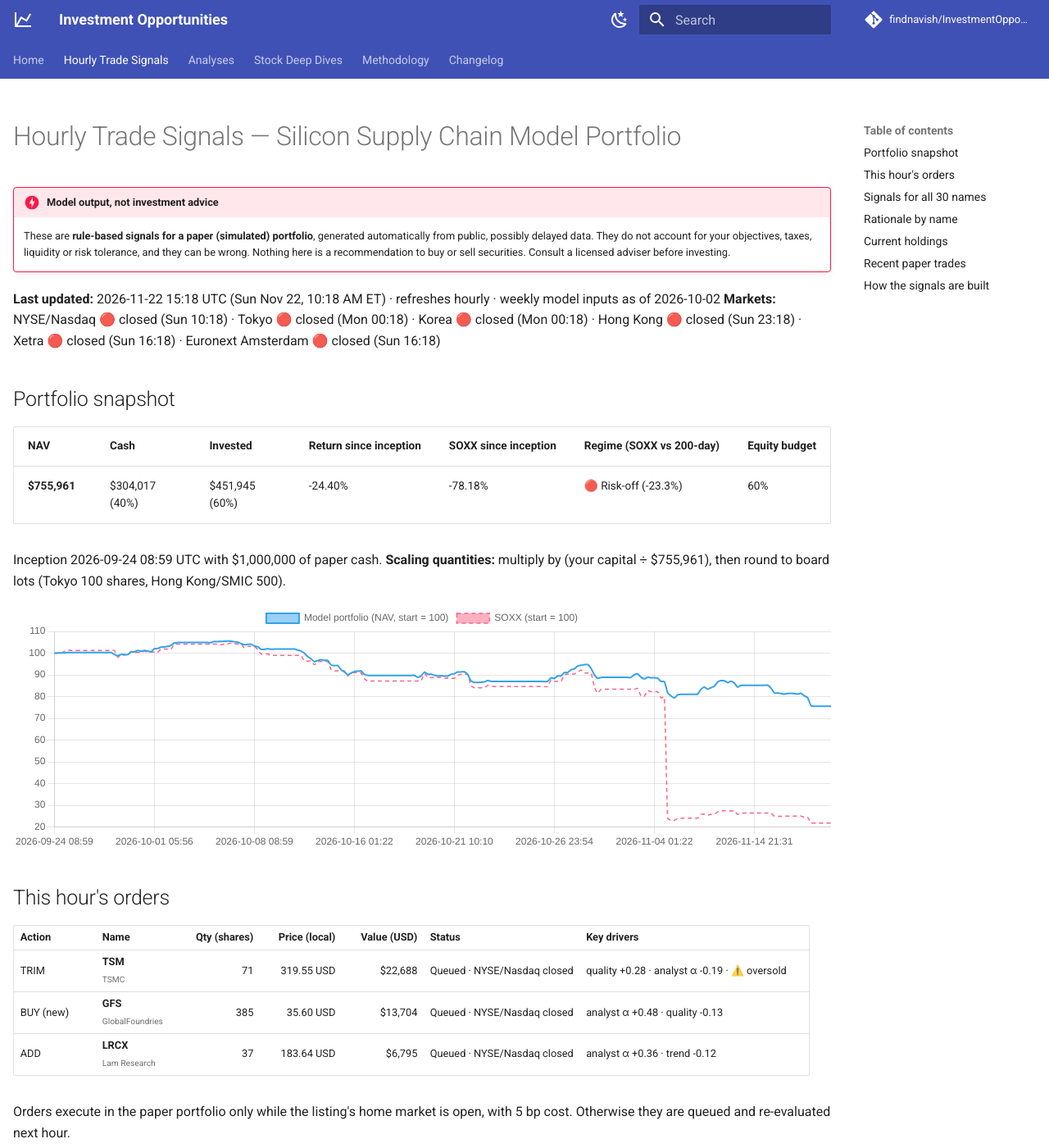
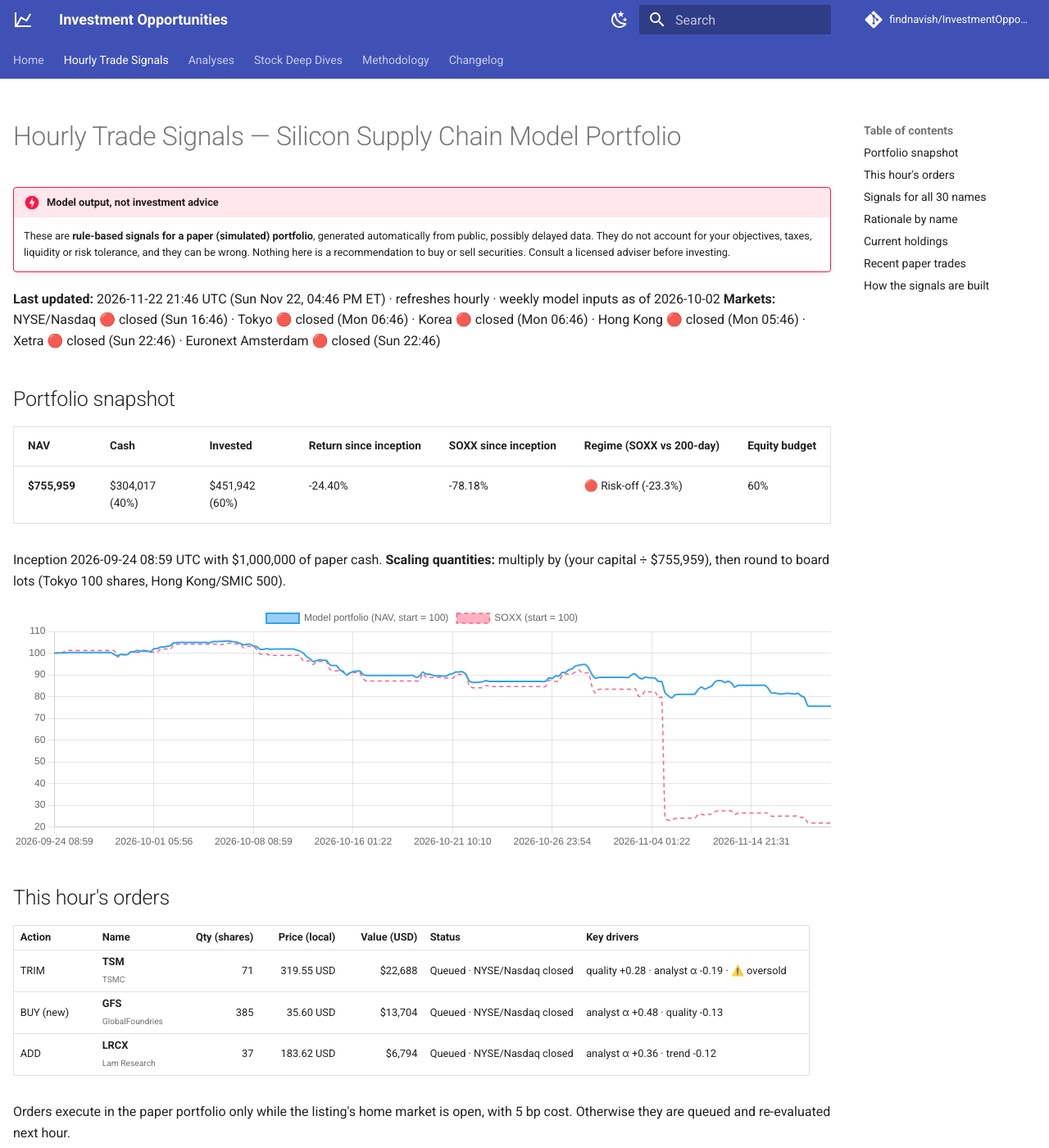
Before and after one commit to findnavish/InvestmentOpportunities, an MkDocs documentation site: the page built from docs/trade-signals/index.md, in a window 1280 px wide and 1400 px high. Shown: the whole window at 82% size. Built offline with MkDocs 1.6.1 and Material for MkDocs 9.7.7, drawn with Linux system fonts in a browser that asks for light colours; comment, search, counter and statistics services are not loaded; some of the changed text lies outside the part shown.

Commit message:
Signals update 2026-11-22 21:46 UTC

```diff
--- a/docs/trade-signals/index.md
+++ b/docs/trade-signals/index.md
@@ -8,16 +8,16 @@ hide:
 !!! danger "Model output, not investment advice"
     These are **rule-based signals for a paper (simulated) portfolio**, generated automatically from public, possibly delayed data. They do not account for your objectives, taxes, liquidity or risk tolerance, and they can be wrong. Nothing here is a recommendation to buy or sell securities. Consult a licensed adviser before investing.
 
-**Last updated:** 2026-11-22 15:18 UTC (Sun Nov 22, 10:18 AM ET) · refreshes hourly · weekly model inputs as of 2026-10-02
-**Markets:** NYSE/Nasdaq 🔴 closed (Sun 10:18) · Tokyo 🔴 closed (Mon 00:18) · Korea 🔴 closed (Mon 00:18) · Hong Kong 🔴 closed (Sun 23:18) · Xetra 🔴 closed (Sun 16:18) · Euronext Amsterdam 🔴 closed (Sun 16:18)
+**Last updated:** 2026-11-22 21:46 UTC (Sun Nov 22, 04:46 PM ET) · refreshes hourly · weekly model inputs as of 2026-10-02
+**Markets:** NYSE/Nasdaq 🔴 closed (Sun 16:46) · Tokyo 🔴 closed (Mon 06:46) · Korea 🔴 closed (Mon 06:46) · Hong Kong 🔴 closed (Mon 05:46) · Xetra 🔴 closed (Sun 22:46) · Euronext Amsterdam 🔴 closed (Sun 22:46)
 
 ## Portfolio snapshot
 
 | NAV | Cash | Invested | Return since inception | SOXX since inception | Regime (SOXX vs 200-day) | Equity budget |
 |---|---|---|---|---|---|---|
-| **$755,961** | $304,017 (40%) | $451,945 (60%) | -24.40% | -78.18% | 🔴 Risk-off (-23.3%) | 60% |
+| **$755,959** | $304,017 (40%) | $451,942 (60%) | -24.40% | -78.18% | 🔴 Risk-off (-23.3%) | 60% |
 
-Inception 2026-09-24 08:59 UTC with $1,000,000 of paper cash. **Scaling quantities:** multiply by (your capital ÷ $755,961), then round to board lots (Tokyo 100 shares, Hong Kong/SMIC 500).
+Inception 2026-09-24 08:59 UTC with $1,000,000 of paper cash. **Scaling quantities:** multiply by (your capital ÷ $755,959), then round to board lots (Tokyo 100 shares, Hong Kong/SMIC 500).
 
 <canvas id="navChart" height="90"></canvas>
 
@@ -29,7 +29,7 @@ Inception 2026-09-24 08:59 UTC with $1,000,000 of paper cash. **Scaling quantiti
 |---|---|--:|--:|--:|---|---|
 | TRIM | **TSM**<br><small>TSMC</small> | 71 | 319.55 USD | $22,688 | Queued · NYSE/Nasdaq closed | quality +0.28 · analyst α -0.19 · ⚠️ oversold |
 | BUY (new) | **GFS**<br><small>GlobalFoundries</small> | 385 | 35.60 USD | $13,704 | Queued · NYSE/Nasdaq closed | analyst α +0.48 · quality -0.13 |
-| ADD | **LRCX**<br><small>Lam Research</small> | 37 | 183.64 USD | $6,795 | Queued · NYSE/Nasdaq closed | analyst α +0.36 · trend -0.12 |
+| ADD | **LRCX**<br><small>Lam Research</small> | 37 | 183.62 USD | $6,794 | Queued · NYSE/Nasdaq closed | analyst α +0.36 · trend -0.12 |
 
 </div>
 
@@ -48,7 +48,7 @@ Sorted by score. **Weight** = current → target share of NAV. **Key drivers** =
 | 🟢🟢 Strong Buy | +1.18 | **INTC**<br><small>Intel</small> | 51.37 USD | +127% | +11.2% | +159% | -41% | 28 | -0.62 | 4.0% → 3.9% | – | analyst α +0.66 · momentum +0.30 · ⚠️ oversold, rich valuation, high σ(e) |
 | 🟢🟢 Strong Buy | +1.16 | **SK hynix**<br><small>000660.KS</small> | 1,101,000 KRW | – | +0.0% | +107% | -28% | 37 | +0.62 | 4.4% → 4.1% | – | quality +0.33 · momentum +0.20 · ⚠️ cycle-peak P/E, high σ(e) |
 | 🟢🟢 Strong Buy | +1.12 | **AMAT**<br><small>Applied Materials</small> | 302.15 USD | +111% | +8.1% | +72% | -32% | 31 | +0.03 | 5.8% → 5.6% | – | analyst α +0.41 · momentum +0.10 |
-| 🟢🟢 Strong Buy | +0.77 | **LRCX**<br><small>Lam Research</small> | 183.64 USD | +104% | +6.1% | +66% | -35% | 31 | +0.02 | 3.3% → 4.2% | ADD 37 | analyst α +0.36 · trend -0.12 |
+| 🟢🟢 Strong Buy | +0.77 | **LRCX**<br><small>Lam Research</small> | 183.62 USD | +104% | +6.1% | +66% | -35% | 31 | +0.02 | 3.3% → 4.2% | ADD 37 | analyst α +0.36 · trend -0.12 |
 | 🟢🟢 Strong Buy | +0.77 | **TER**<br><small>Teradyne</small> | 204.86 USD | +118% | +9.5% | +98% | -41% | 29 | -0.31 | 3.3% → 3.9% | – | analyst α +0.55 · trend -0.21 · ⚠️ oversold |
 | 🟢 Buy | +0.60 | **ASX**<br><small>ASE Technology</small> | 26.26 USD | +94% | +1.9% | +184% | -23% | 30 | -0.68 | 3.5% → 3.3% | – | momentum +0.35 · quality -0.28 · ⚠️ rich valuation |
 | 🟢 Buy | +0.54 | **KLAC**<br><small>KLA Corp</small> | 127.06 USD | +84% | +1.4% | +33% | -30% | 33 | +0.51 | 2.5% → 2.9% | – | quality +0.24 · analyst α +0.15 |
@@ -96,7 +96,7 @@ Click a name to expand the full reasoning behind its rating and quantity.
     Within rebalance band of target 5.6%: no trade. Analyst target 638.94 USD vs 302.15 USD (+111%, 36 analysts); de-biased α +8.1% vs CAPM hurdle 11.6%. Downtrend -32% vs 200-day avg; 12-1 mom +72%; RSI 31. Quality z +0.03 (ROE 36%).
 
 ??? success "LRCX (LRCX) — 🟢🟢 Strong Buy, score +0.77"
-    **ADD 37 sh** → target 4.2% of NAV (sized ∝ score ÷ σ(e), cap 10%). Analyst target 375.06 USD vs 183.64 USD (+104%, 31 analysts); de-biased α +6.1% vs CAPM hurdle 12.6%. Downtrend -35% vs 200-day avg; 12-1 mom +66%; RSI 31. Quality z +0.02 (ROE 65%).
+    **ADD 37 sh** → target 4.2% of NAV (sized ∝ score ÷ σ(e), cap 10%). Analyst target 375.06 USD vs 183.62 USD (+104%, 31 analysts); de-biased α +6.1% vs CAPM hurdle 12.6%. Downtrend -35% vs 200-day avg; 12-1 mom +66%; RSI 31. Quality z +0.02 (ROE 65%).
 
 ??? success "TER (TER) — 🟢🟢 Strong Buy, score +0.77"
     Within rebalance band of target 3.9%: no trade. Analyst target 446.47 USD vs 204.86 USD (+118%, 15 analysts); de-biased α +9.5% vs CAPM hurdle 12.3%. Downtrend -41% vs 200-day avg; 12-1 mom +98%; RSI 29. Quality z -0.31 (ROE 20%). ⚠️ oversold.
@@ -183,7 +183,7 @@ Click a name to expand the full reasoning behind its rating and quantity.
 | INTC | Intel | 595 | 51.37 USD | $30,565 | 4.0% | Strong Buy |
 | ASX | ASE Technology | 1,010 | 26.26 USD | $26,528 | 3.5% | Buy |
 | TER | Teradyne | 123 | 204.86 USD | $25,198 | 3.3% | Strong Buy |
-| LRCX | Lam Research | 136 | 183.64 USD | $24,975 | 3.3% | Strong Buy |
+| LRCX | Lam Research | 136 | 183.62 USD | $24,972 | 3.3% | Strong Buy |
 | KLAC | KLA Corp | 150 | 127.06 USD | $19,059 | 2.5% | Buy |
 | IFX.DE | Infineon Technologies | 369 | 45.56 EUR | $18,448 | 2.4% | Buy |
 | 6857.T | Advantest | 100 | 24,255 JPY | $15,302 | 2.0% | Hold |
```
Also changed, not shown: other parts of docs/trade-signals/index.md (+2 -2 lines), docs/trade-signals/nav.json (+1 -1 lines).
